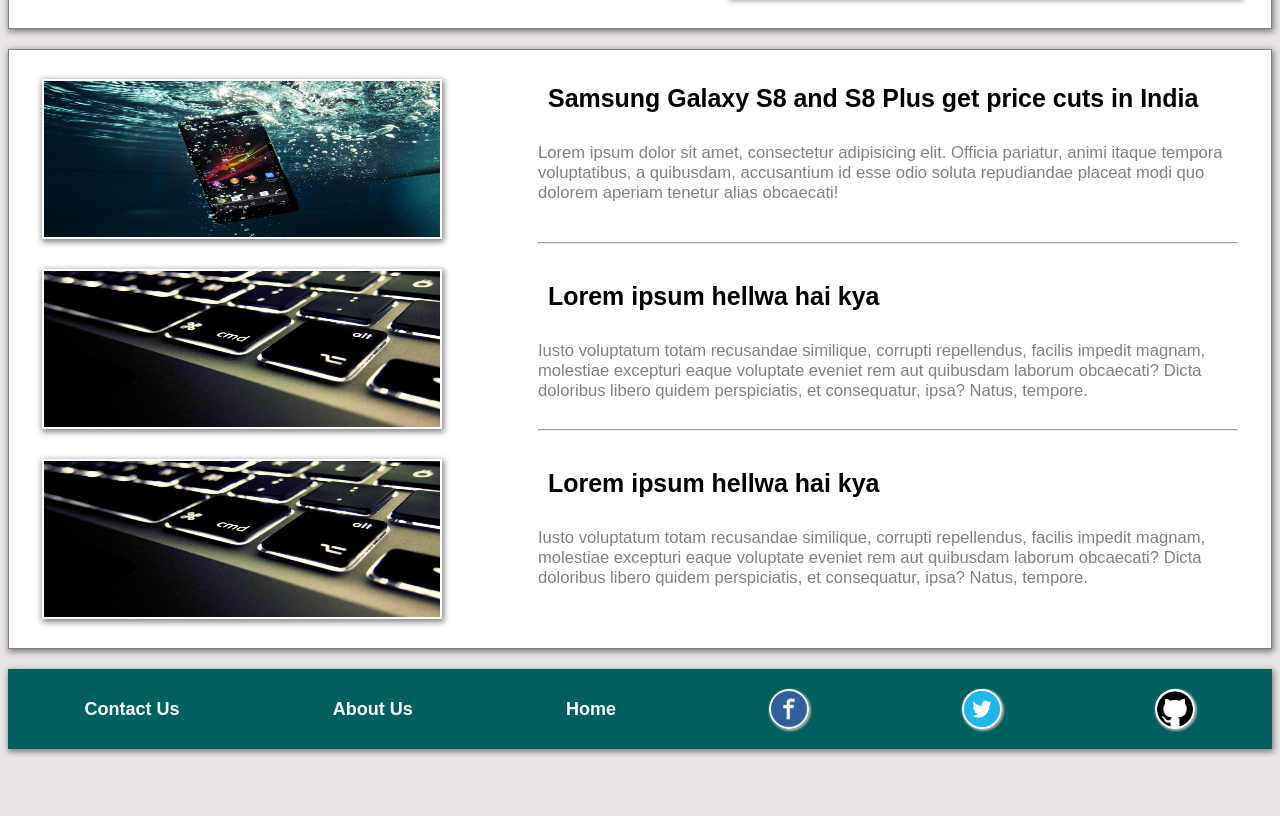
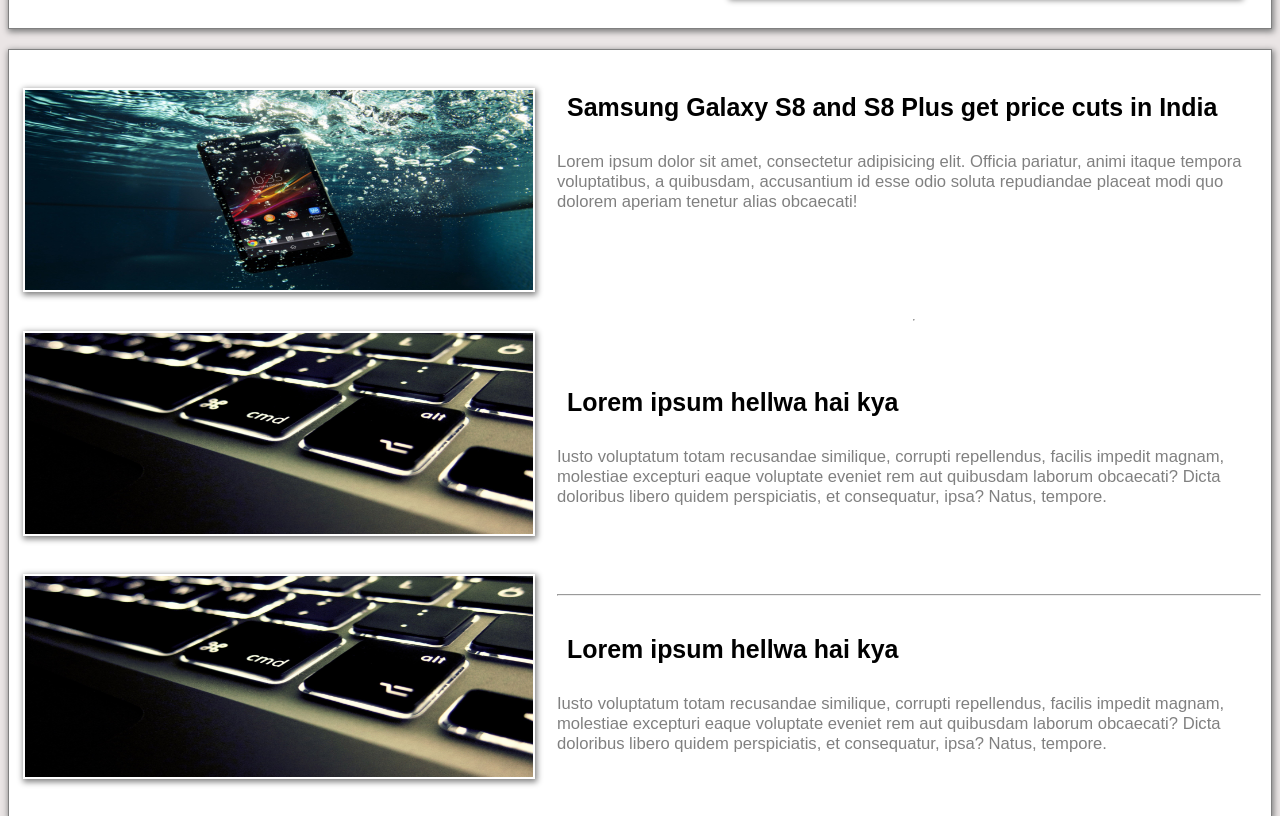
Before and after one commit to thecollegeproject/thecollegeproject.github.io, a plain HTML site: page index.html in a window 1280 px wide. Shown: the part 1548-2364 px from the top of the page. Before the commit the page ends 2305 px from the top, so only its background shows below. Drawn offline with Linux system fonts and the light colour scheme; a web font is replaced by a local one.

Commit message:
Update style.css

```diff
--- a/style.css
+++ b/style.css
@@ -374,7 +374,7 @@ input::-webkit-calendar-picker-indicator {
 	border: 1px solid  grey;
 
 	margin-top: 20px;
-	height: 600px;
+	height: 60vw;
 	background-color: white;
 	box-shadow: 1px 2px 6px 1px grey;
 }
@@ -385,15 +385,16 @@ input::-webkit-calendar-picker-indicator {
 	justify-content: space-around;
 	align-items: center;
 	flex-direction: column;
-	height: 570px;
+	height: 57vw;
 
 
 }
 #imgid3 > img
 {
-	height: 160px;
-	width: 400px;
-	margin-right: 30px;
+	height: 16vw;
+	width: 40vw;
+	margin-right: 22px;
+	margin-left: 14px;
 	border: 2px solid white;
 	box-shadow: 1px 2px 6px 1px grey;
 	transition-duration: .5s;
@@ -408,18 +409,21 @@ input::-webkit-calendar-picker-indicator {
 
 #txtid3
 {
-	height: 450px;
-	width: 700px;
+	height: 57vw;
+	width: 70vw;
 	color: grey;
 	font-size: 1.3vw;
+	display: flex;
+	justify-content: space-around;
+	flex-direction: column;
 }
 
-#imgtxt4
+#imgtxt4,#imgtxt5,#imgtxt6
 {
 	margin: 10px;
-	margin-top: -50px;
+	margin-top: 0px;
 	margin-left: 0px;
-	margin-bottom: -10px;
+	margin-bottom: 30px;
 	margin-right: 10px;
 	font-size: 1.3vw;
 }
```
